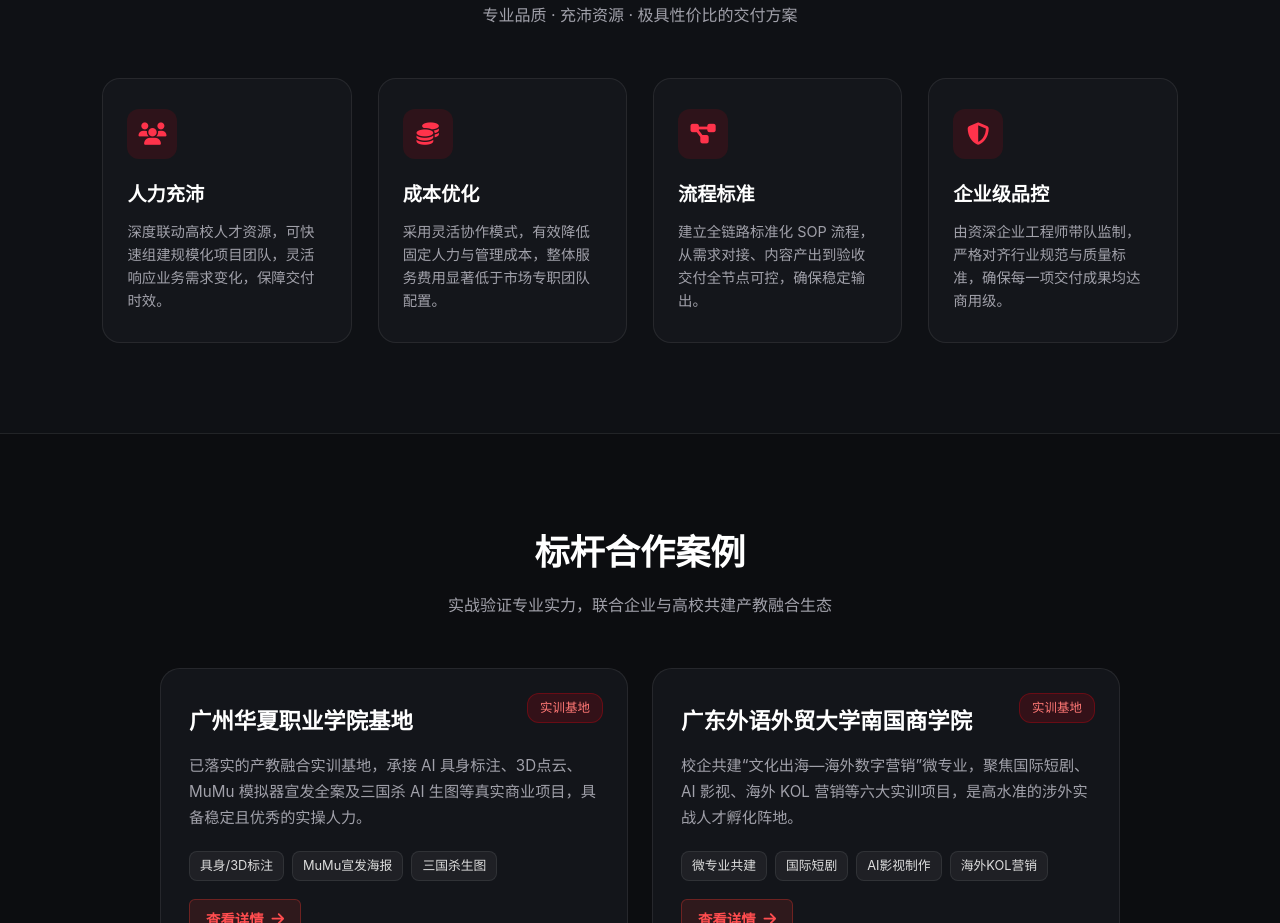
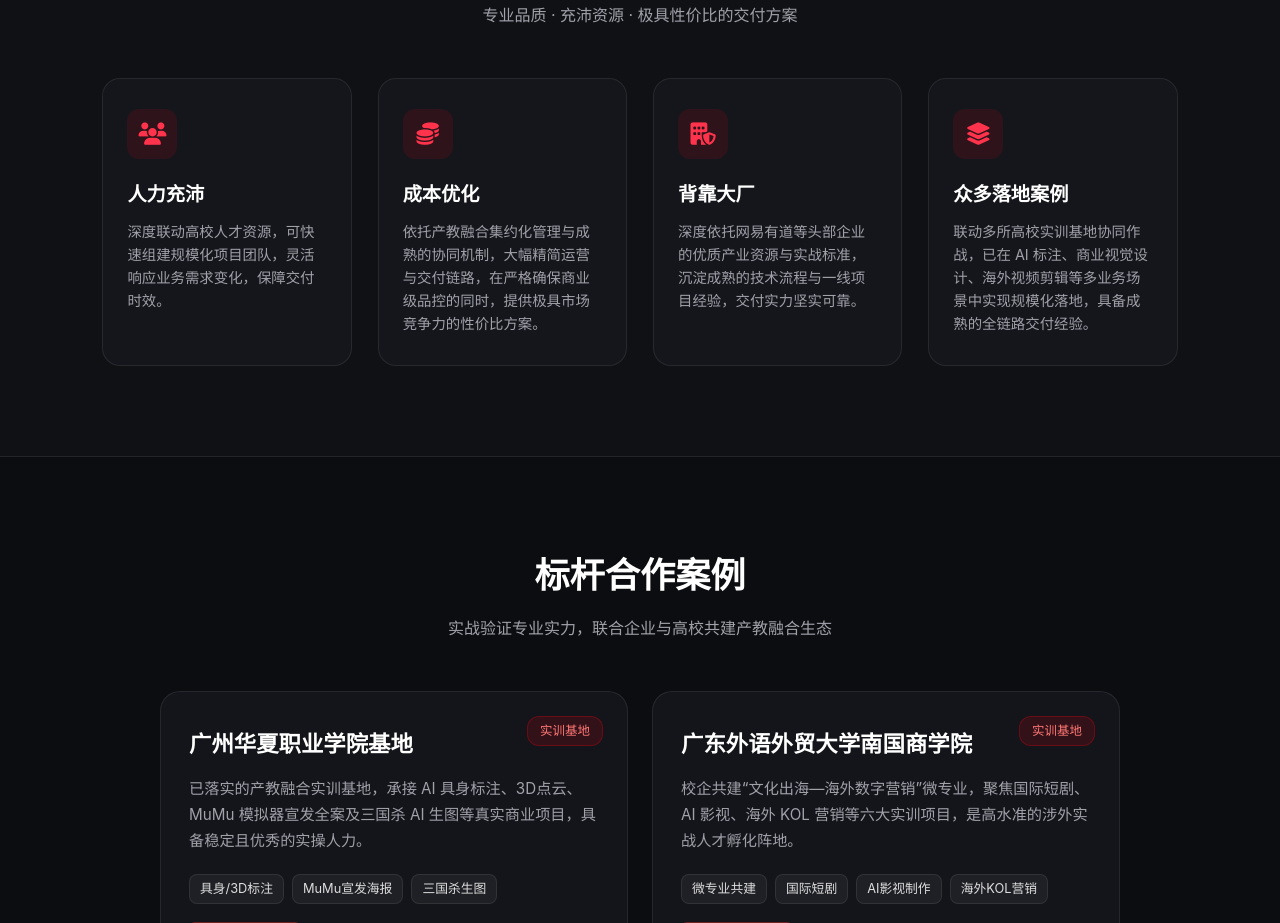
Before and after one commit to songbanshatang0429-ops/yi-shu-chuang-pei, a plain HTML site: page frontend/index.html in a window 1280 px wide. Shown: the part 1857-2780 px from the top of the page. Drawn offline with Linux system fonts and the light colour scheme.

Commit message:
更新首页核心优势板块文案与大厂背书展示

```diff
--- a/frontend/index.html
+++ b/frontend/index.html
@@ -9,7 +9,7 @@
     <meta name="keywords" content="易数创培,易数创培云科技,产教融合,数字内容生产,网易有道产教融合,AI短剧制作,海外视频剪辑,数据标注">
     <meta name="description" content="易数创培云科技专注于产教融合领域的数字内容生产与服务，连接企业真实项目与高校人才，提供海外视频制作、AI短剧生成、数据标注与平面设计服务。">
 
-    <link rel="stylesheet" href="css/style.css?v=6">
+    <link rel="stylesheet" href="css/style.css?v=7">
     <link rel="stylesheet" href="https://cdnjs.cloudflare.com/ajax/libs/font-awesome/6.4.0/css/all.min.css">
     <style>
         /* Logo 与文字样式调整 */
@@ -312,19 +312,19 @@
             <div class="adv-card">
                 <div class="adv-icon"><i class="fa-solid fa-coins"></i></div>
                 <h3>成本优化</h3>
-                <p>采用灵活协作模式，有效降低固定人力与管理成本，整体服务费用显著低于市场专职团队配置。</p>
+                <p>依托产教融合集约化管理与成熟的协同机制，大幅精简运营与交付链路，在严格确保商业级品控的同时，提供极具市场竞争力的性价比方案。</p>
             </div>
 
             <div class="adv-card">
-                <div class="adv-icon"><i class="fa-solid fa-diagram-project"></i></div>
-                <h3>流程标准</h3>
-                <p>建立全链路标准化 SOP 流程，从需求对接、内容产出到验收交付全节点可控，确保稳定输出。</p>
+                <div class="adv-icon"><i class="fa-solid fa-building-shield"></i></div>
+                <h3>背靠大厂</h3>
+                <p>深度依托网易有道等头部企业的优质产业资源与实战标准，沉淀成熟的技术流程与一线项目经验，交付实力坚实可靠。</p>
             </div>
 
             <div class="adv-card">
-                <div class="adv-icon"><i class="fa-solid fa-shield-halved"></i></div>
-                <h3>企业级品控</h3>
-                <p>由资深企业工程师带队监制，严格对齐行业规范与质量标准，确保每一项交付成果均达商用级。</p>
+                <div class="adv-icon"><i class="fa-solid fa-layer-group"></i></div>
+                <h3>众多落地案例</h3>
+                <p>联动多所高校实训基地协同作战，已在 AI 标注、商业视觉设计、海外视频剪辑等多业务场景中实现规模化落地，具备成熟的全链路交付经验。</p>
             </div>
         </div>
     </section>
```
